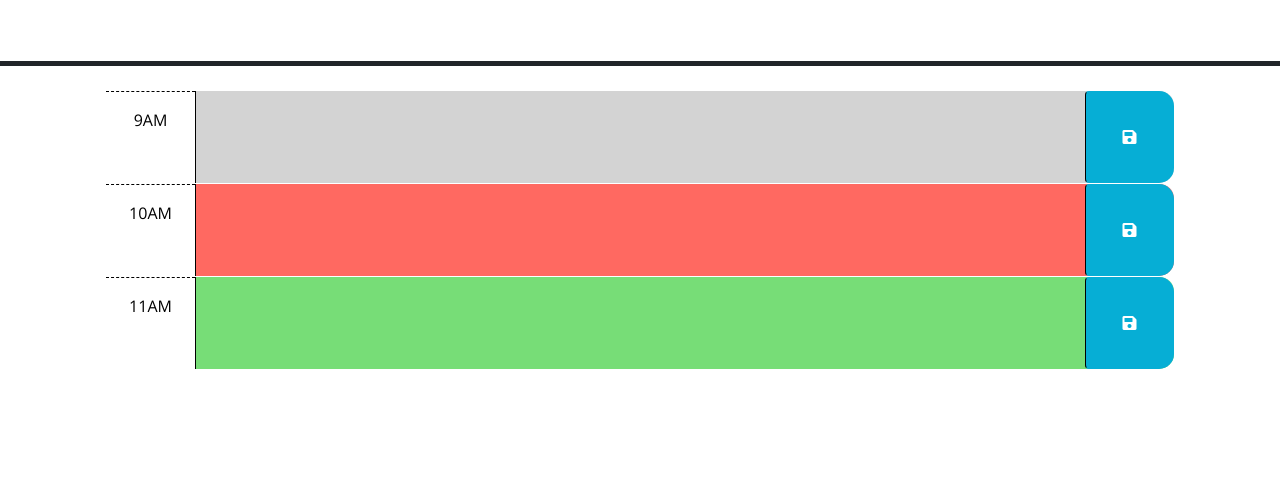
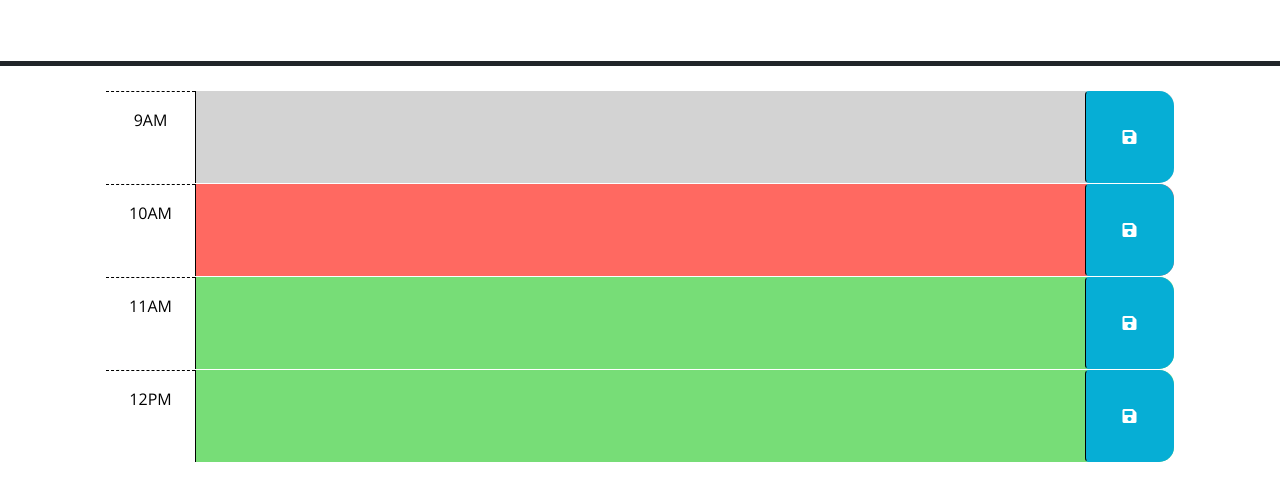
Before and after one commit to priyanka-agrawal025/daily-planner, a plain HTML site: page index.html in a window 1280 px wide. Shown: the part 166-666 px from the top of the page. Drawn offline with nearby package versions, Linux system fonts and the light colour scheme.

Commit message:
added content to HTML

```diff
--- a/index.html
+++ b/index.html
@@ -66,6 +66,14 @@
         </button>
       </div>
 
+      <div id="hour-11" class="row time-block future">
+        <div class="col-2 col-md-1 hour text-center py-3">12PM</div>
+        <textarea class="col-8 col-md-10 description" rows="3"> </textarea>
+        <button class="btn saveBtn col-2 col-md-1" aria-label="save">
+          <i class="fas fa-save" aria-hidden="true"></i>
+        </button>
+      </div>
+
     <script src="https://code.jquery.com/jquery-3.4.1.min.js"></script>
     <script
       src="https://cdn.jsdelivr.net/npm/dayjs@1.11.3/dayjs.min.js"
```
